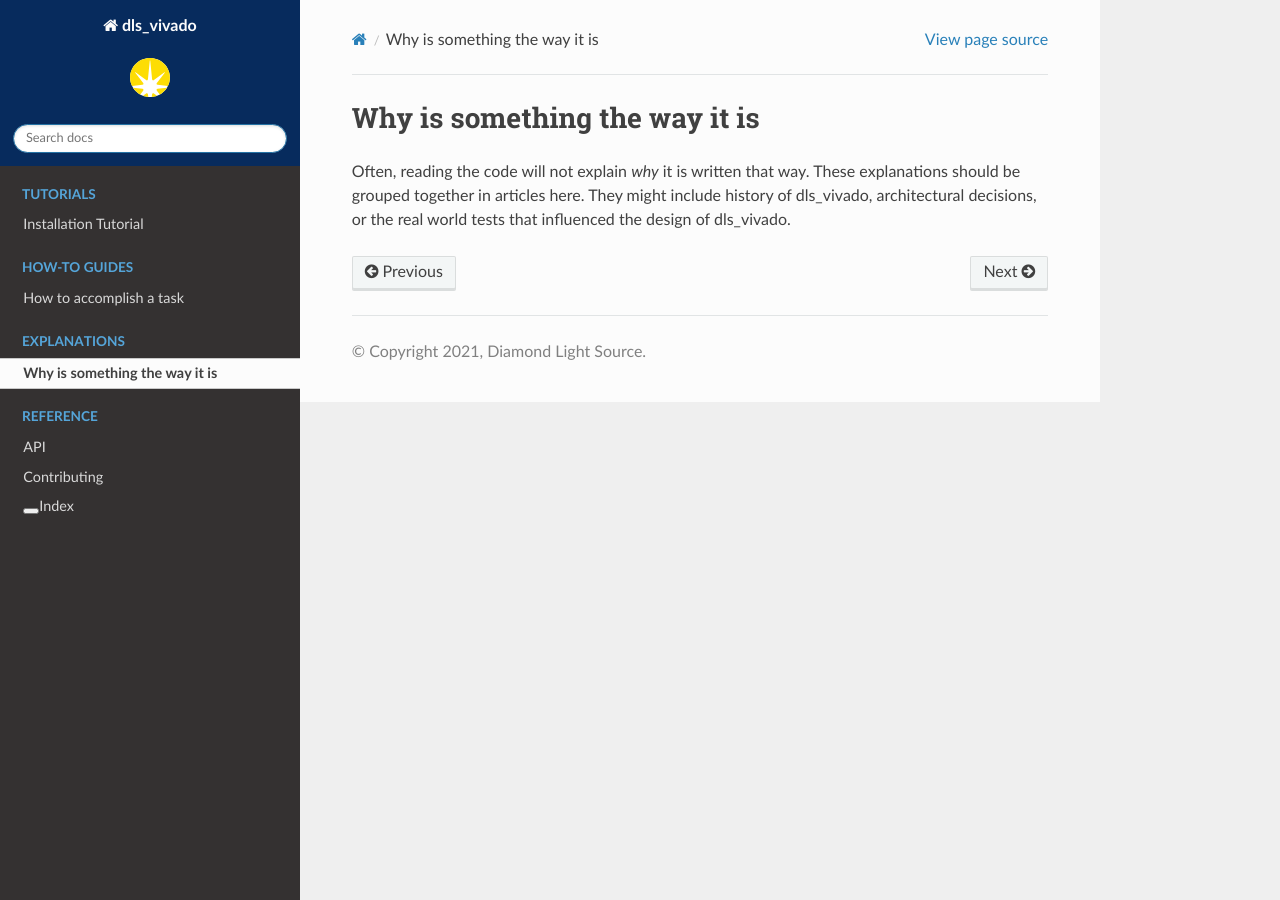
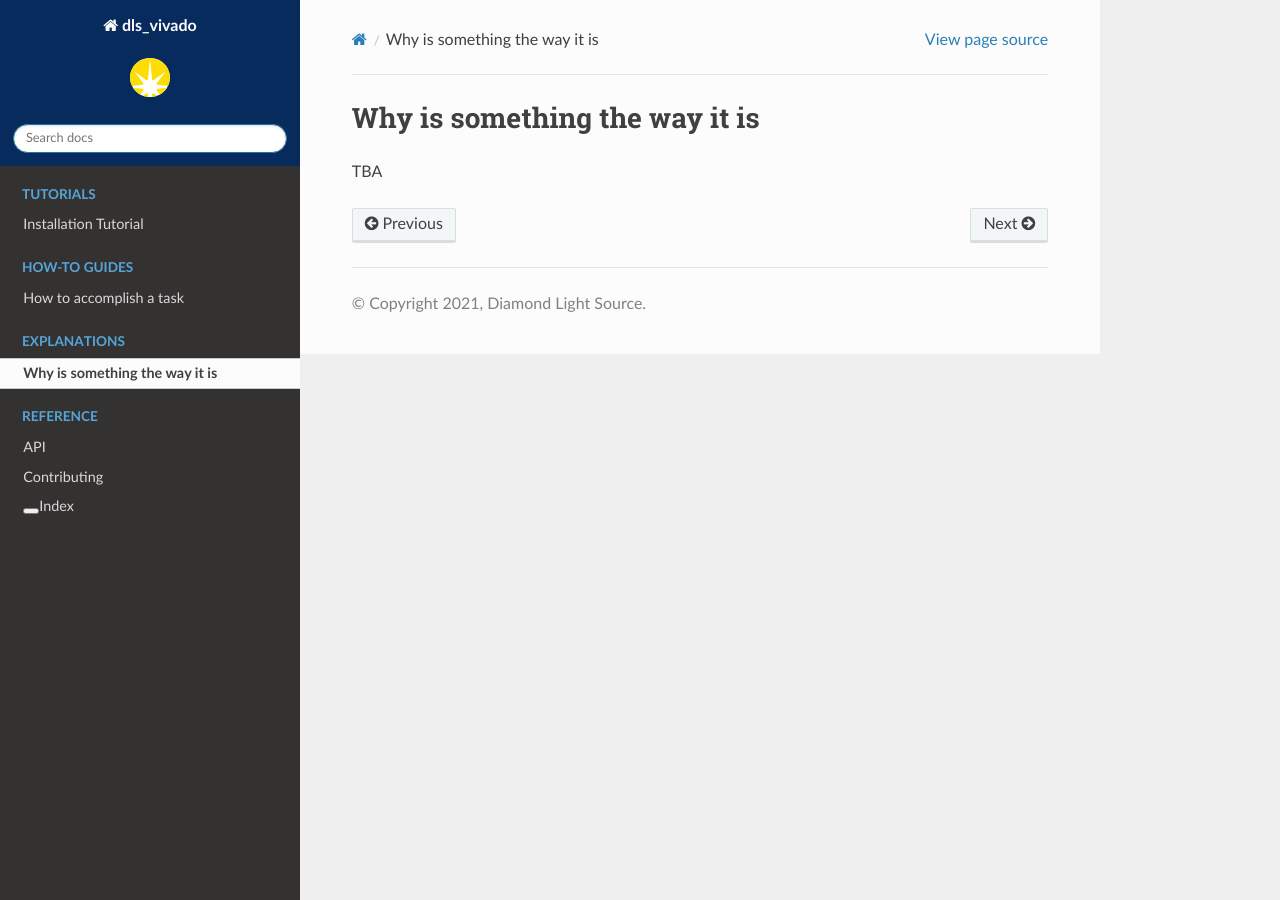
Before and after one commit to DiamondLightSource/dls_vivado, a Sphinx documentation site: the page built from docs/explanations/why-is-something-so.rst, in a window 1280 px wide. Built offline with Sphinx 7.4.7 and the Read the Docs theme 2.0.0, drawn with Linux system fonts in a browser that asks for light colours; the version number could not be read and is left out.

Commit message:
fix doc tests

```diff
--- a/README.rst
+++ b/README.rst
@@ -3,8 +3,7 @@
 
 |code_ci| |docs_ci| |coverage| |pypi_version| |license|
 
-This is where you should write a short paragraph that describes what your module does,
-how it does it, and why people should use it.
+A test project to try out vivado container and github CI
 
 ============== ==============================================================
 PyPI           ``pip install dls_vivado``
@@ -12,9 +11,6 @@
 Documentation  https://dls-controls.github.io/dls_vivado
 ============== ==============================================================
 
-This is where you should put some images or code snippets that illustrate
-some relevant examples. If it is a library then you might put some
-introductory code here:
 
 .. code:: python
 
--- a/docs/explanations/why-is-something-so.rst
+++ b/docs/explanations/why-is-something-so.rst
@@ -1,7 +1,4 @@
 Why is something the way it is
 ==============================
 
-Often, reading the code will not explain *why* it is written that way. These
-explanations should be grouped together in articles here. They might include
-history of dls_vivado, architectural decisions, or the
-real world tests that influenced the design of dls_vivado.
+TBA
--- a/docs/how-to/accomplish-a-task.rst
+++ b/docs/how-to/accomplish-a-task.rst
@@ -1,7 +1,4 @@
 How to accomplish a task
 ========================
 
-Here you would explain how to use dls_vivado to accomplish
-a particular task. It doesn't have to be an exhaustive guide like the tutorials,
-just enough information to show someone who knows what they want to do, how to
-accomplish that task.
+TBA
--- a/docs/reference/api.rst
+++ b/docs/reference/api.rst
@@ -3,10 +3,8 @@
 API
 ===
 
-This is the internal API reference for dls_vivado
+No API yet
 
-You can mix verbose text with docstring and signature extraction by
-using ``autoclass`` and ``autofunction`` directives instead of
 ``automodule`` below.
 
 ``dls_vivado``
--- a/setup.cfg
+++ b/setup.cfg
@@ -1,6 +1,6 @@
 [metadata]
 name = dls_vivado
-description = One line description of your module
+description = Testing vivado containers in gitlab CI
 url = https://github.com/dls-controls/dls_vivado
 author = Giles Knap
 author_email = giles.knap@diamond.ac.uk
```
